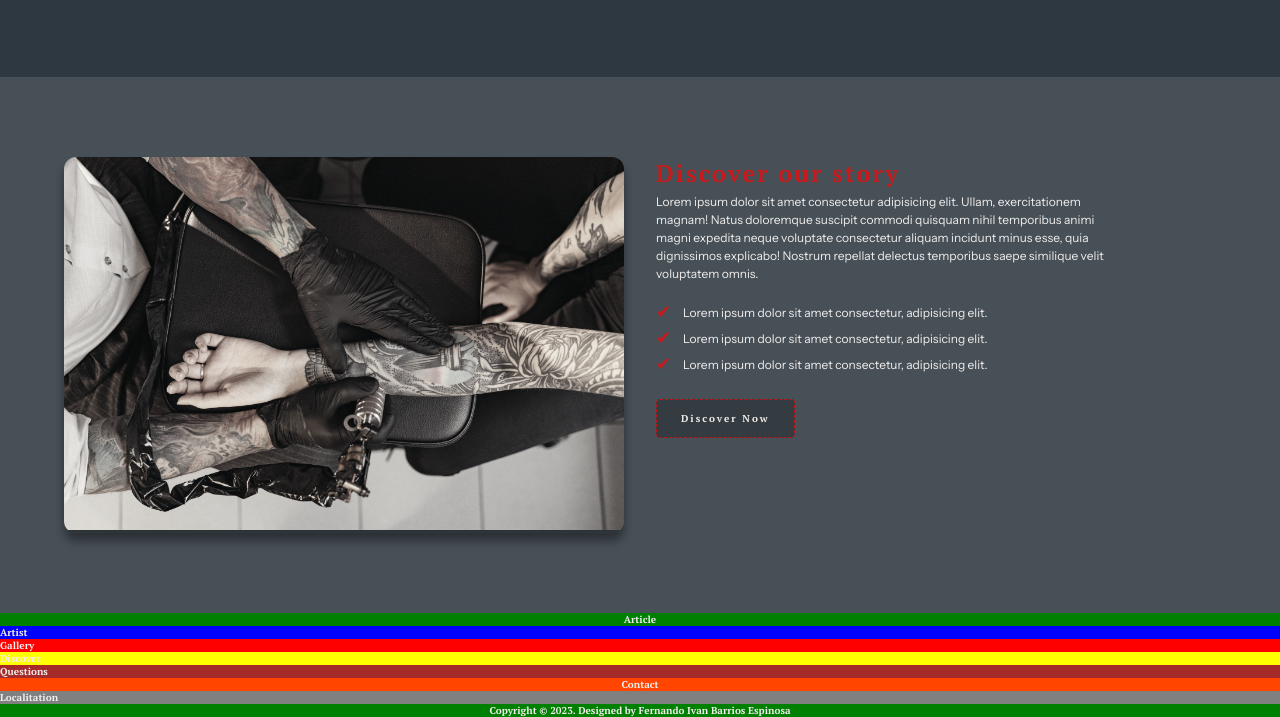
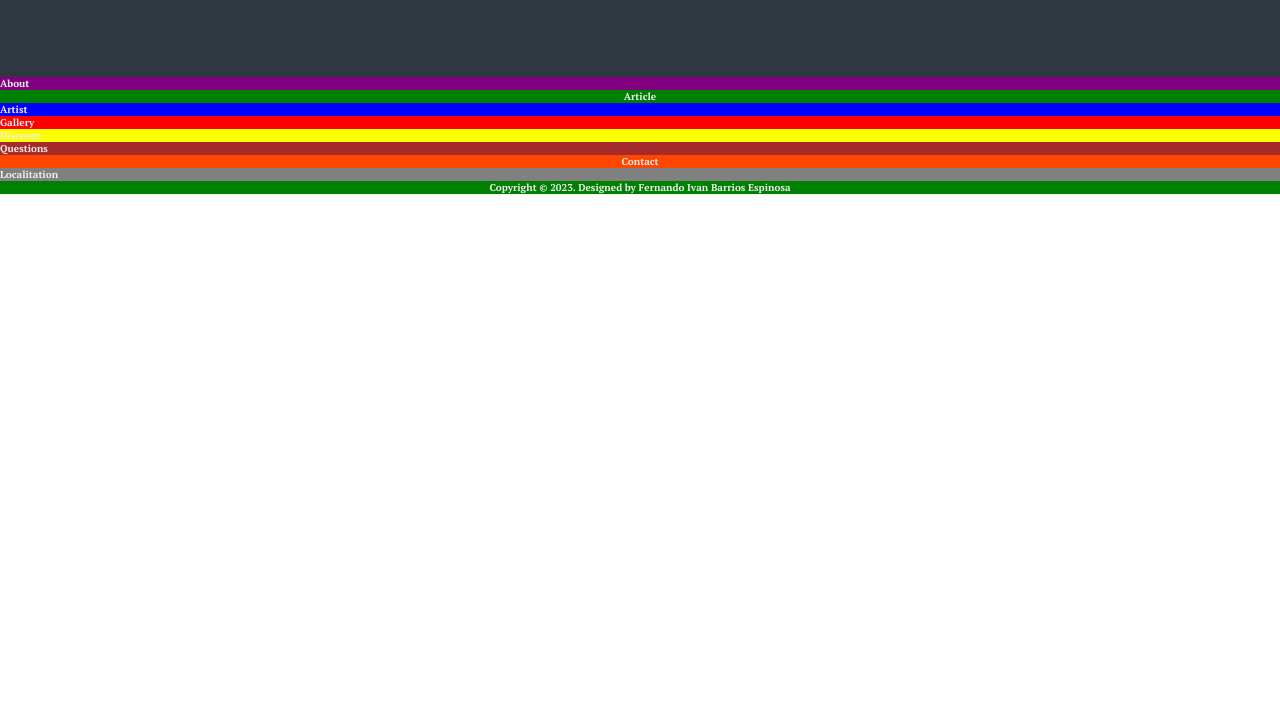
Before and after one commit to Fer07BE/Inks-forever, a website: page index.html in a window 1280 px wide. Shown: the part 1150-1867 px from the top of the page. After the commit the page ends 1344 px from the top, so only its background shows below. Drawn offline with nearby package versions, Linux system fonts and the light colour scheme.

Commit message:
Update files

```diff
--- a/Sass/Utilities/buttons.scss
+++ b/Sass/Utilities/buttons.scss
@@ -42,14 +42,6 @@
   }
 }
 
-.btn-dashed {
-  background: rgba(0, 0, 0, 0.25) !important;
-  border: dashed 1px rgba($-Titulos, 0.7);
-  text-transform: capitalize !important;
-  font-family: $-Titulos;
-  font-weight: 700;
-}
-
 
 // ICONS
 .icon {
--- a/Sass/main.scss
+++ b/Sass/main.scss
@@ -34,6 +34,7 @@ $-texto-cuerpo: "Instrument Sans", sans-serif;
 $mb: 0.8rem;
 $mb-medium: 4rem;
 
+
 .pd {
   padding: 8rem 0;
 }
@@ -47,6 +48,13 @@ body {
   font-family: "Instrument Sans", sans-serif;
   font-family: "PT Serif", serif;
   color: $-Texto;
+}
+
+// ABOUT
+.about {
+  display: grid;
+  grid-template-columns: repeat(auto-fit, minmax(25rem, 1fr));
+  background: purple;
 }
 
 // REFERENCES
@@ -114,4 +122,3 @@ body {
 @import "Utilities/buttons.scss";
 @import "Utilities/containers.scss";
 @import "chose.scss";
-@import "about.scss"
--- a/index.html
+++ b/index.html
@@ -62,58 +62,7 @@
     </section>
 
     <!-- ABOUT -->
-    <section class="about pd">
-      <div class="container">
-        <div class="about__container">
-          <div class="about_img">
-            <figure>
-              <img
-                class="img__about"
-                src="Img/About/About-Original.jpg"
-                alt="Img about"
-                loading="lazy"
-              />
-            </figure>
-          </div>
-
-          <div class="about__text">
-            <h3 class="about__tittle">Discover our story</h3>
-
-            <p class="about__info-text">
-              Lorem ipsum dolor sit amet consectetur adipisicing elit. Ullam,
-              exercitationem magnam! Natus doloremque suscipit commodi quisquam
-              nihil temporibus animi magni expedita neque voluptate consectetur
-              aliquam incidunt minus esse, quia dignissimos explicabo! Nostrum
-              repellat delectus temporibus saepe similique velit voluptatem
-              omnis.
-            </p>
-
-            <!-- LIST -->
-            <ul class="about__list">
-              <!-- 1st -->
-              <li class="about__item">
-                <span>&#x2714;</span>Lorem ipsum dolor sit amet consectetur,
-                adipisicing elit.
-              </li>
-
-              <!-- 2nd -->
-              <li class="about__item">
-                <span>&#x2714;</span>Lorem ipsum dolor sit amet consectetur,
-                adipisicing elit.
-              </li>
-
-              <!-- 3rd -->
-              <li class="about__item">
-                <span>&#x2714;</span>Lorem ipsum dolor sit amet consectetur,
-                adipisicing elit.
-              </li>
-            </ul>
-
-            <a href="#" class="btn btn-dashed">Discover Now</a>
-          </div>
-        </div>
-      </div>
-    </section>
+    <section class="about">About</section>
 
     <!-- REFERENCES -->
     <article class="references">Article</article>
```
Also changed, not shown: style.css.
